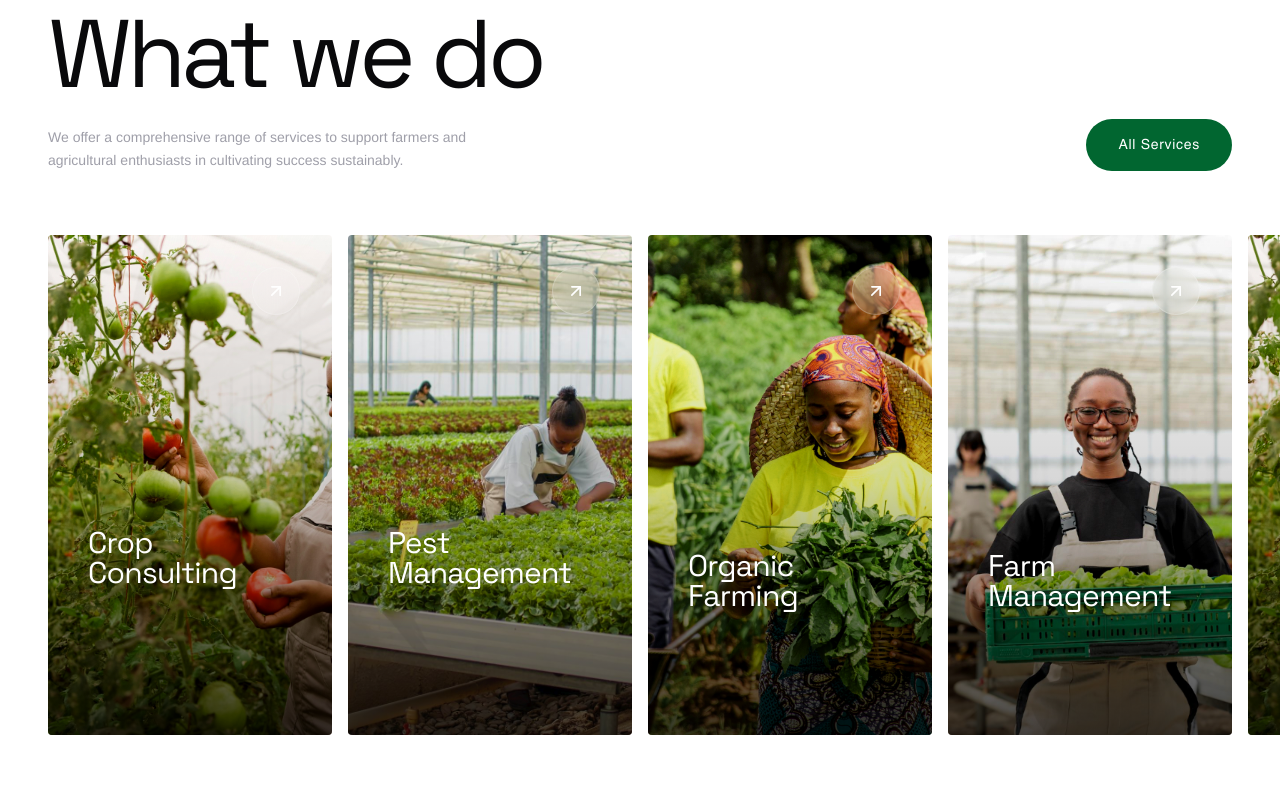
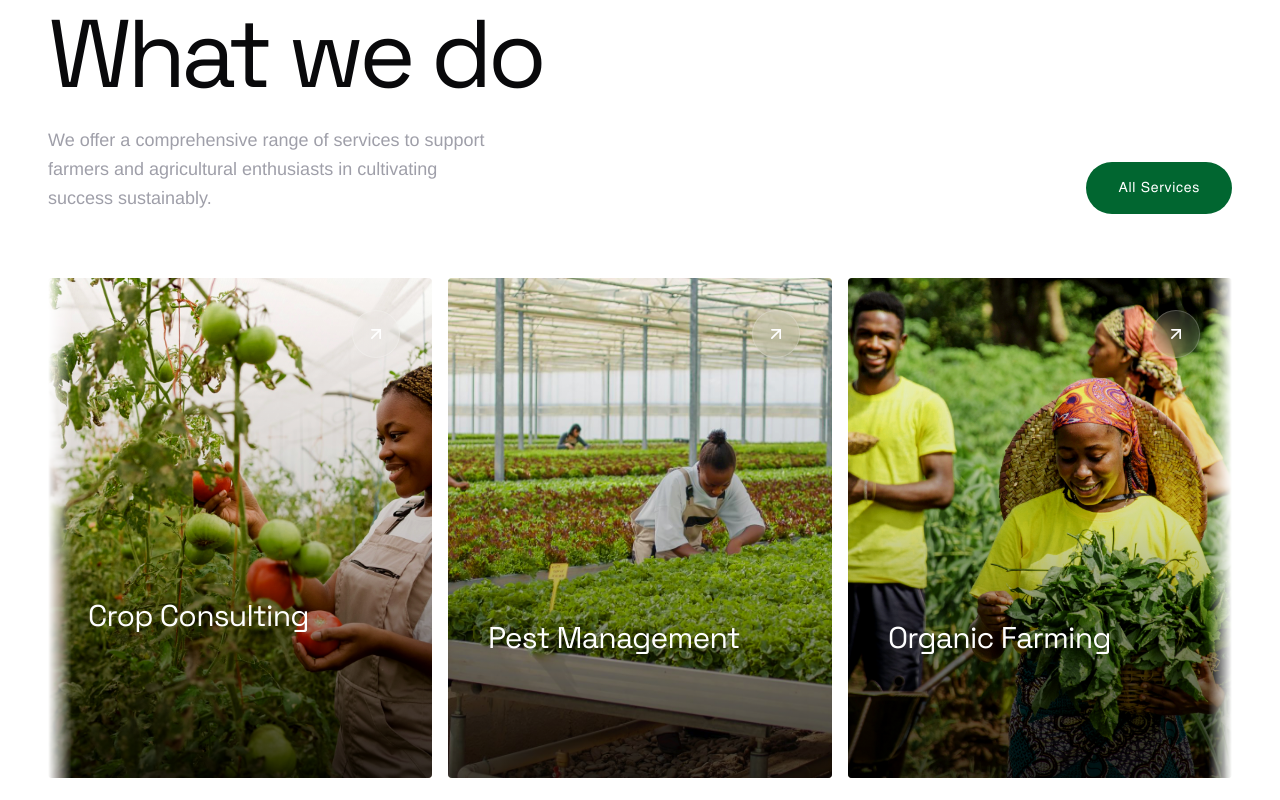
Before and after one commit to Jisap/Vite-Agency-TerraCultiva, a React (Vite) app: page / in a window 1280 px wide. Shown: the part 1940-2740 px from the top of the page. Built offline with nearby package versions, Linux system fonts and the light colour scheme; a web font is replaced by a local one.

Commit message:
feat: add responsive Services section with horizontal animated slider and navigation controls.

```diff
--- a/src/components/sections/Services.jsx
+++ b/src/components/sections/Services.jsx
@@ -7,15 +7,15 @@ import { useState, useEffect } from "react"
 
 const Services = () => {
   const [currentIndex, setCurrentIndex] = useState(0)               // Índice de la tarjeta que está "primera" visible
-  const [itemsToShow, setItemsToShow] = useState(4);                // Cuántas tarjetas caben según el ancho de pantalla (1, 2 ó 4)
+  const [itemsToShow, setItemsToShow] = useState(4);                // Tarjetas visibles según el ancho (1, 2, 3 ó 4)
 
+  const extendedServices = Array(4).fill(services).flat()           // Duplicamos servicios para un slider funcional
 
-  const extendedServices = Array(4).fill(services).flat()           // Duplicamos los servicios para que el slider tenga contenido y sea funcional
-
-  useEffect(() => {                                                 // escucha el resize de la ventana y actualiza itemsToShow en consecuencia
+  useEffect(() => {                                                 // Escucha el resize para actualizar itemsToShow
     const handleResize = () => {
-      if (window.innerWidth < 768) setItemsToShow(1)
-      else if (window.innerWidth < 1024) setItemsToShow(2)
+      if (window.innerWidth < 640) setItemsToShow(1)
+      // else if (window.innerWidth < 1024) setItemsToShow(2)
+      else if (window.innerWidth < 1440) setItemsToShow(3)
       else setItemsToShow(4)
     }
     handleResize()
@@ -60,7 +60,7 @@ const Services = () => {
               whileInView={{ opacity: 1, y: 0 }}
               viewport={{ once: true }}
               transition={{ duration: 1, delay: 0.3, ease: [0.16, 1, 0.3, 1] }}
-              className="text-sm mb:text-lg text-zinc-400 font-medium leading-relaxed max-w-md"
+              className="text-sm md:text-lg text-zinc-400 font-medium leading-relaxed max-w-md"
             >
               {servicesSubText}
             </motion.p>
@@ -69,8 +69,15 @@ const Services = () => {
           <SectionBtn title="All Services" />
         </div>
 
-        {/* Services horizontal slider */}
-        <div className="relative overflow-visible mb-12">
+        {/* Services horizontal slider con Máscara Sutil */}
+        <div className="relative mb-12">
+          <div
+            className="relative overflow-visible"
+            style={{
+              maskImage: 'linear-gradient(to right, transparent, black 2%, black 98%, transparent)',
+              WebkitMaskImage: 'linear-gradient(to right, transparent, black 2%, black 98%, transparent)'
+            }}
+          >
             <motion.div
               className="flex gap-4"
               // Desplaza exactamente el ancho de una tarjeta por índice (expresado en %)
@@ -89,7 +96,7 @@ const Services = () => {
                     ease: [0.16, 1, 0.3, 1]
                   }}
                   className="group relative h-[500px] flex-shrink-0 overflow-hidden rounded-sm cursor-pointer"
-                // Divide el ancho total del contenedor entre `itemsToShow`, restando previamente el espacio total ocupado por los gaps `(itemsToShow - 1) * 16px`
+                  // Cálculo dinámico del ancho: (100% - gaps acumulados) / items_visibles
                   style={{ width: `calc((100% - ${(itemsToShow - 1) * 16}px) / ${itemsToShow})` }}
                 >
                   <div className="absolute inset-0 z-0 overflow-hidden">
@@ -127,6 +134,7 @@ const Services = () => {
               ))}
             </motion.div>
           </div>
+        </div>
 
         {/* Sliders Controls */}
         <div className="flex items-center justify-between mt-20">
@@ -158,7 +166,6 @@ const Services = () => {
           </div>
         </div>
 
-        {/* Technical Bottom Bar */}
         <BottomBar title="Our Services" />
       </div>
     </section>
```
Lines whose indentation alone changed are shown as unchanged.
